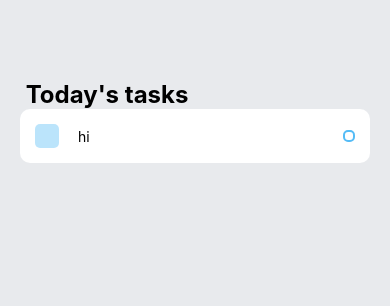
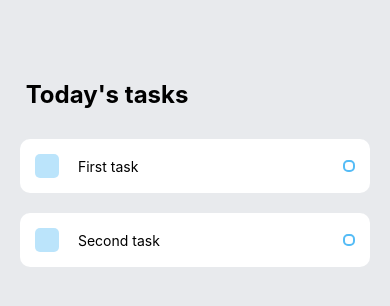
Before and after one commit to Paosa20/Pry4-Lab1, a React Native app: screen / in a window 390 px wide. Shown: the top 306 px of the page. Built offline with nearby package versions, Linux system fonts and the light colour scheme.

Commit message:
added new task component and last style

```diff
--- a/App.js
+++ b/App.js
@@ -1,21 +1,18 @@
-import { StatusBar } from 'expo-status-bar';
-import { StyleSheet, Text, View } from 'react-native';
-import Task from './components/Task';
+import { StatusBar } from "expo-status-bar";
+import { StyleSheet, Text, View } from "react-native";
+import Task from "./components/Task";
 
 export default function App() {
   return (
     <View style={styles.container}>
-
       {/* {today tasks} */}
       <View style={styles.tasksWrapper}>
-
-
         <Text style={styles.sectionTitle}> Today's tasks</Text>
 
         <View style={styles.items}>
-
-    <Task text={"hi"}/>
           {/* {tasks will go here} */}
+          <Task text={"First task"} />
+          <Task text={"Second task"} />
         </View>
       </View>
     </View>
@@ -25,15 +22,17 @@ export default function App() {
 const styles = StyleSheet.create({
   container: {
     flex: 1,
-    backgroundColor: '#E8EAED',
+    backgroundColor: "#E8EAED",
   },
-  tasksWrapper:  {
+  tasksWrapper: {
     paddingTop: 80,
     paddingHorizontal: 20,
   },
   sectionTitle: {
     fontSize: 24,
-  fontWeight: 'bold',
+    fontWeight: "bold",
   },
-items: {}
+  items: {
+    marginTop: 30,
+  },
 });
```
Also changed, not shown: 1 other file (tests, documents, lock files or other folders). Lines whose indentation alone changed are shown as unchanged.
